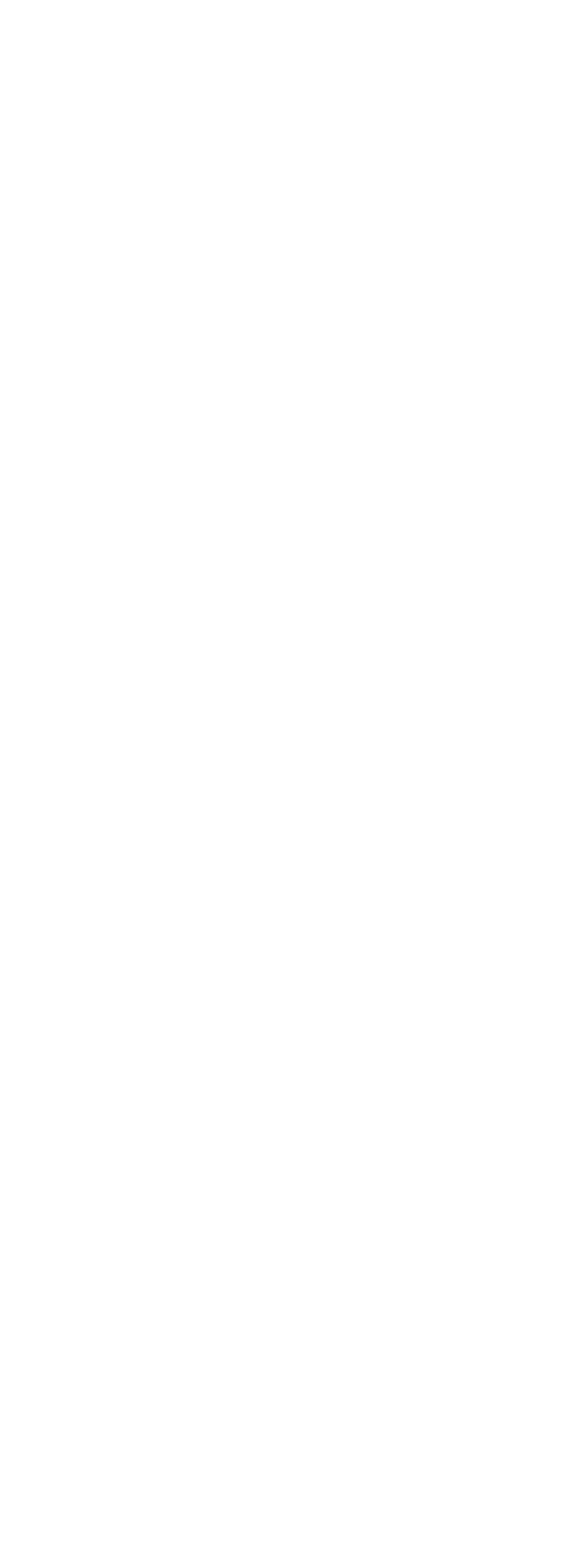
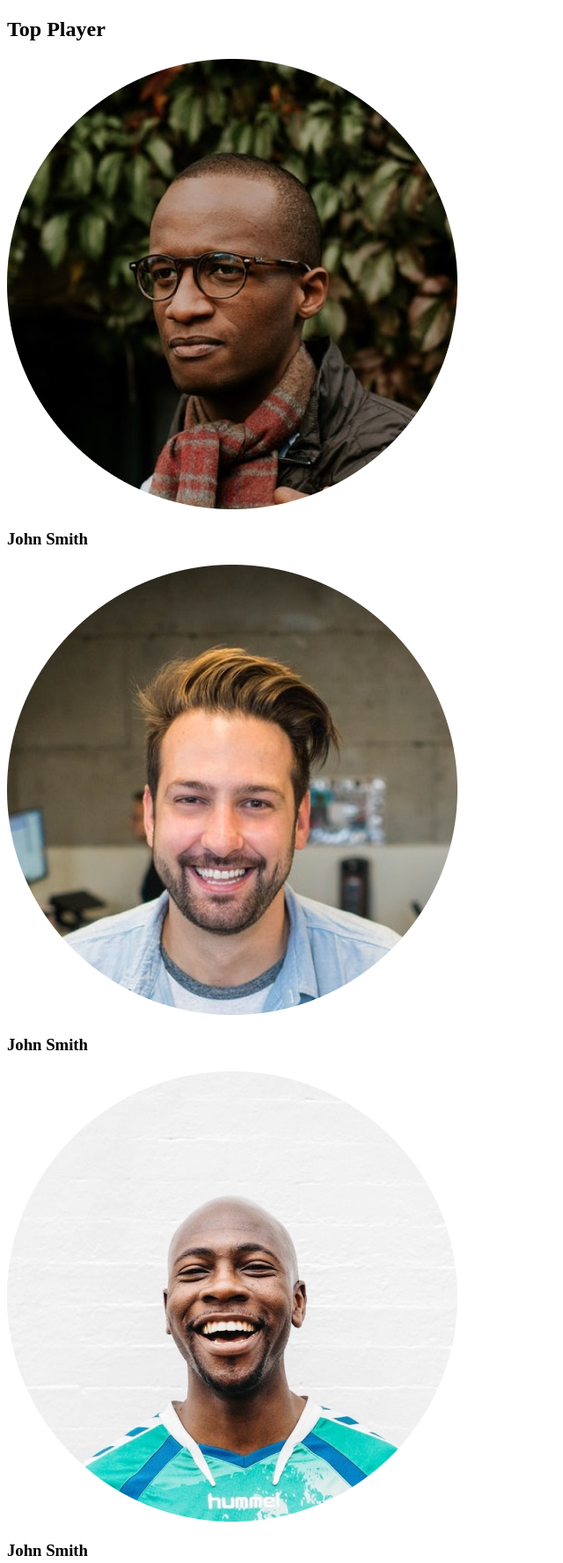
Before and after one commit to iamraufu/leader-board, a plain HTML site: page index.html in a window 1280 px wide. Shown: the top 1777 px of the page at 88% size, without its empty margins (0-640 px from the left). Before the commit the page ends 800 px from the top, so only its background shows below. Drawn offline with Linux system fonts and the light colour scheme.

Commit message:
initial commit

```diff
--- a/index.html
+++ b/index.html
@@ -8,7 +8,28 @@
 </head>
 
 <body>
+    <header>
 
+    </header>
+    <main>
+        <section>
+            <h1 class="section-title">Top Player</h1>
+            <div class="top-players">
+                <div class="player">
+                    <img src="Image/Ellipse-1.png" alt="">
+                    <h3>John Smith</h3>
+                    <img src="Image/Ellipse-2.png" alt="">
+                    <h3>John Smith</h3>
+                    <img src="Image/Ellipse-3.png" alt="">
+                    <h3>John Smith</h3>
+                    <img src="Image/Ellipse-4.png" alt="">
+                    <h3>John Smith</h3>
+                    <img src="Image/Ellipse-5.png" alt="">
+                    <h3>John Smith</h3>
+                </div>
+            </div>
+        </section>
+    </main>
 </body>
 
 </html>
```
Also changed, not shown: style.css (added).
